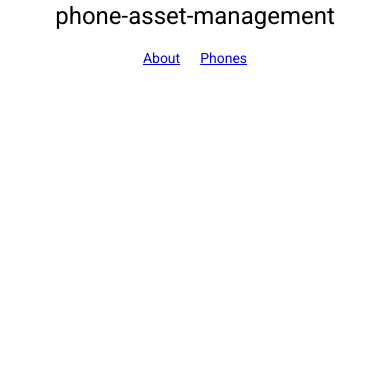
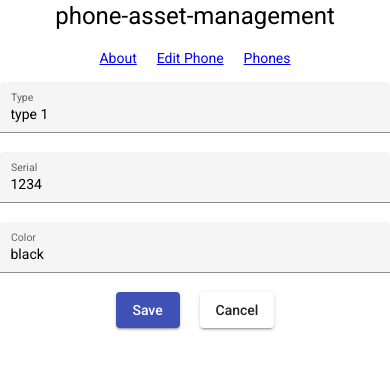
Before and after one commit to DorelBarbu/phone-asset-management, an Angular app: page /edit-phone in a window 390 px wide. Before the commit this address led to /. Shown: the top 370 px of the page. Built offline with nearby package versions, Linux system fonts and the light colour scheme.

Commit message:
Add EditPhoneForm component

```diff
--- a/src/app/app-routing.module.ts
+++ b/src/app/app-routing.module.ts
@@ -1,6 +1,8 @@
 import { NgModule } from '@angular/core';
 import { RouterModule, Routes } from '@angular/router';
 import { AboutComponent } from './about/about.component';
+import { EditPhoneDialogComponent } from './edit-phone-dialog/edit-phone-dialog.component';
+import { EditPhoneFormComponent } from './edit-phone-form/edit-phone-form.component';
 import { PhoneListContainerComponent } from './phone-list-container/phone-list-container/phone-list-container.component';
 
 export const ABOUT_PATH = 'about';
@@ -15,6 +17,10 @@ const routes: Routes = [
     path: PHONES_PATH,
     component: PhoneListContainerComponent,
   },
+  {
+    path: 'edit-phone',
+    component: EditPhoneDialogComponent
+  }
 ];
 
 @NgModule({
--- a/src/app/app.component.ts
+++ b/src/app/app.component.ts
@@ -6,7 +6,8 @@ import { RouteConfiguration } from './navigation-bar/navigation-bar.component';
 
 const routeConfiguration: RouteConfiguration = {
   [ABOUT_PATH]: 'About',
-  [PHONES_PATH]: 'Phones'
+  [PHONES_PATH]: 'Phones',
+  'edit-phone': 'Edit Phone',
 }
 
 
--- /dev/null
+++ b/src/app/edit-phone-dialog/edit-phone-dialog.component.html
@@ -0,0 +1 @@
+<app-edit-phone-form [phone]="phone"></app-edit-phone-form>
--- /dev/null
+++ b/src/app/edit-phone-dialog/edit-phone-dialog.component.ts
@@ -0,0 +1,25 @@
+import { Component, Input, OnInit } from '@angular/core';
+import Phone from 'src/types/phone';
+
+@Component({
+  selector: 'app-edit-phone-dialog',
+  templateUrl: './edit-phone-dialog.component.html',
+  styleUrls: ['./edit-phone-dialog.component.css']
+})
+export class EditPhoneDialogComponent implements OnInit {
+
+  @Input()
+  phone: Phone = {
+    id: 1,
+    type: 'type 1',
+    serial: '1234',
+    color: 'black',
+    metadata: 'dummy-metadata',
+  };
+
+  constructor() { }
+
+  ngOnInit(): void {
+  }
+
+}
--- /dev/null
+++ b/src/app/edit-phone-form/edit-phone-form.component.css
@@ -0,0 +1,20 @@
+.container {
+  display: flex;
+  flex-direction: column;
+}
+
+.button-container {
+  width: 100%;
+  display: flex;
+  flex-direction: row;
+  align-items: center;
+  justify-content: center;
+}
+
+.save-button {
+  margin-right: 10px;
+}
+
+.cancel-button {
+  margin-left: 10px;
+}
--- /dev/null
+++ b/src/app/edit-phone-form/edit-phone-form.component.html
@@ -0,0 +1,21 @@
+<div class="container">
+  <mat-form-field appearance="fill">
+    <mat-label>Type</mat-label>
+    <input matInput [(ngModel)]="phone.type" />
+  </mat-form-field>
+
+  <mat-form-field appearance="fill">
+    <mat-label>Serial</mat-label>
+    <input matInput value="Dorel" [(ngModel)]="phone.serial" />
+  </mat-form-field>
+
+  <mat-form-field appearance="fill">
+    <mat-label>Color</mat-label>
+    <input matInput [(ngModel)]="phone.color" />
+  </mat-form-field>
+</div>
+
+<div class="button-container">
+  <button mat-raised-button color="primary" class="save-button">Save</button>
+  <button mat-raised-button class="cancel-button">Cancel</button>
+</div>
--- /dev/null
+++ b/src/app/edit-phone-form/edit-phone-form.component.ts
@@ -0,0 +1,16 @@
+import { Component, Input, OnInit } from '@angular/core';
+import Phone from 'src/types/phone';
+
+@Component({
+  selector: 'app-edit-phone-form',
+  templateUrl: './edit-phone-form.component.html',
+  styleUrls: ['./edit-phone-form.component.css'],
+})
+export class EditPhoneFormComponent implements OnInit {
+  @Input()
+  phone: Phone;
+
+  constructor() {}
+
+  ngOnInit(): void {}
+}
--- a/src/app/phone-list/phone-list.component.ts
+++ b/src/app/phone-list/phone-list.component.ts
@@ -1,14 +1,7 @@
-import { CollectionViewer, DataSource } from '@angular/cdk/collections';
 import {
-  AfterViewInit,
   Component,
   Input,
-  ViewChild,
 } from '@angular/core';
-import { MatPaginator } from '@angular/material/paginator';
-import { MatTableDataSource } from '@angular/material/table';
-import { Observable } from 'rxjs';
-import phones from 'src/mocks/phones';
 import Phone from '../../types/phone';
 import { PhoneDataSource } from '../phone-list-container/phone-datasource';
 
@@ -23,7 +16,7 @@ export class PhoneListComponent  {
   @Input()
   dataSource: PhoneDataSource;
 
-  onClickRow(row: any) {
+  onClickRow(row: Phone) {
     console.log('row clicked ', row);
   }
 }
```
Also changed, not shown: src/app/app.module.ts (+18 -2 lines), src/app/edit-phone-dialog/edit-phone-dialog.component.css (added), 1 other file (tests, documents, lock files or other folders).
